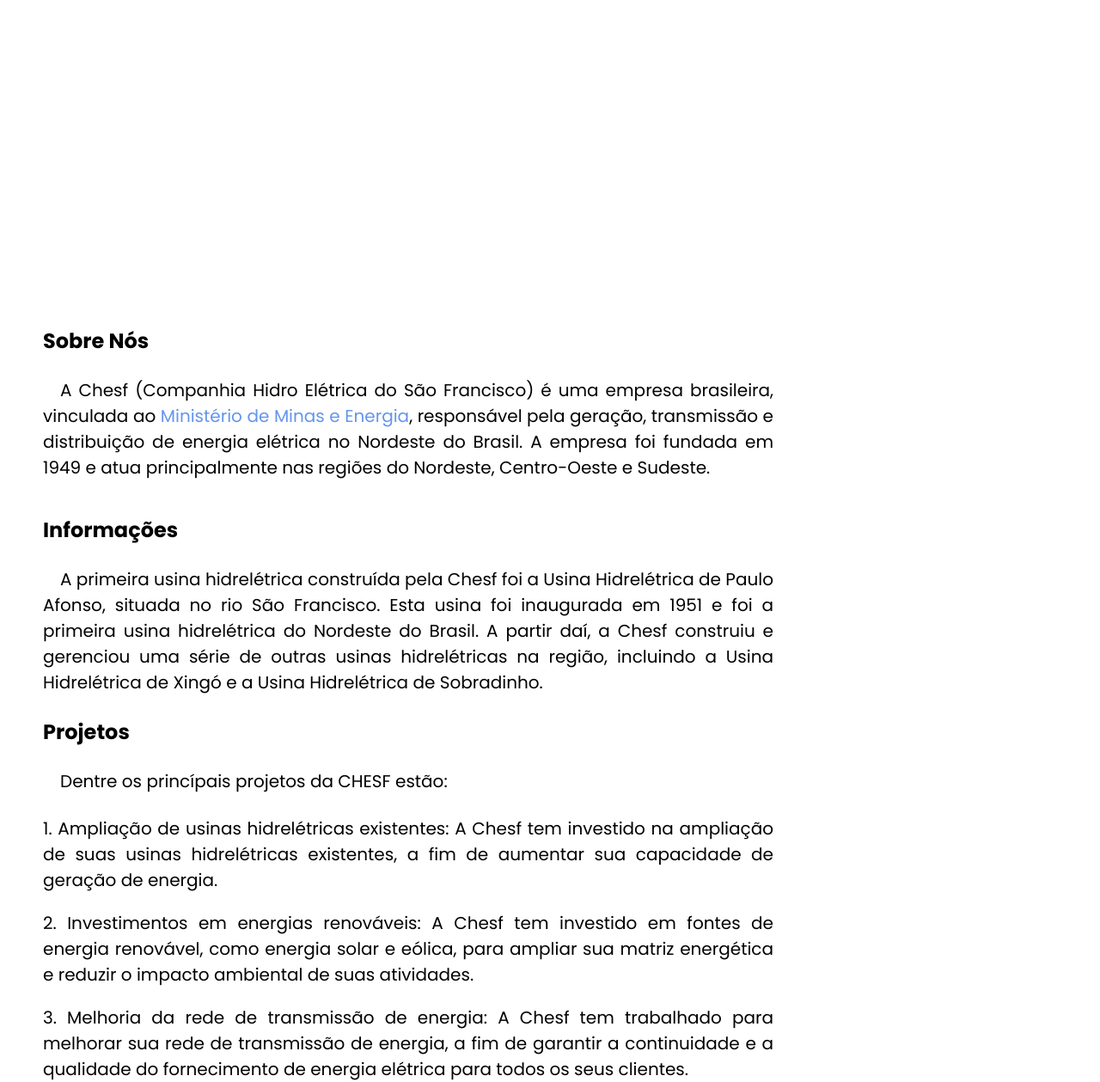
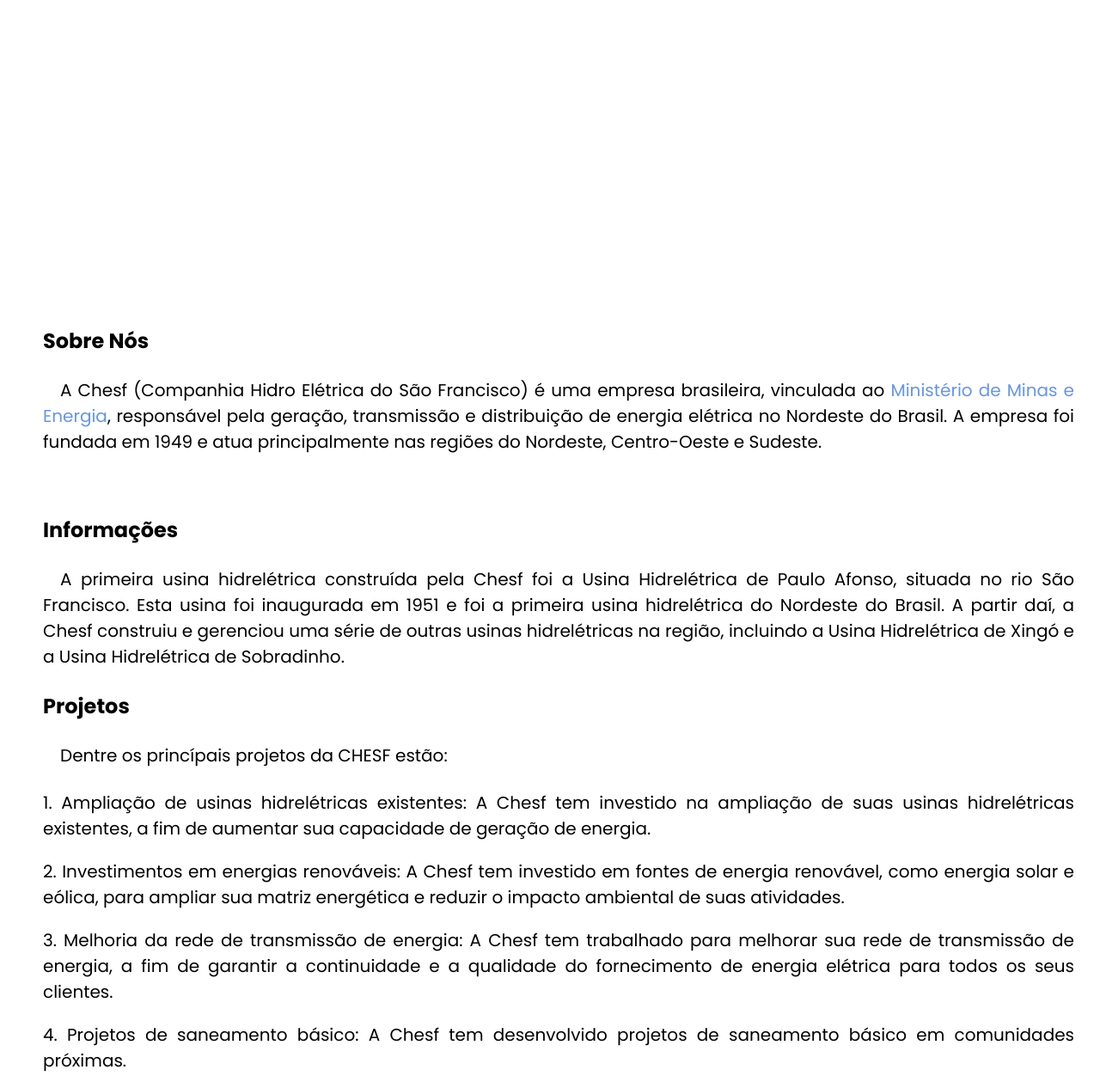
Before and after one commit to Ducaxias/CHESF, a plain HTML site: page index.html in a window 1280 px wide. Shown: the part 81-1340 px from the top of the page at 86% size. Drawn offline with nearby package versions, Linux system fonts and the light colour scheme; files that its build step writes are made by us from their sources.

Commit message:
Update _base.scss

```diff
--- a/css/_base.scss
+++ b/css/_base.scss
@@ -134,40 +134,3 @@ main {
     }
   }
 }
-
-@media (min-width: 1024px) {
-  main {
-    width: 870px;
-    height: 2160px;
-
-    div {
-      &.Inicio {
-        width: 870px;
-
-        section {
-          article {
-            width: 850px;
-          }
-        }
-      }
-      &.Informacao{
-        width: 870px;
-        height: 800px;
-        section {
-          article {
-            width: 850px;
-          }
-        }
-      }
-      &.Visite-nos{
-        width: 870px;
-
-        section {
-          article {
-            width: 850px;
-          }
-        }
-      }
-    }
-  }
-}
```
